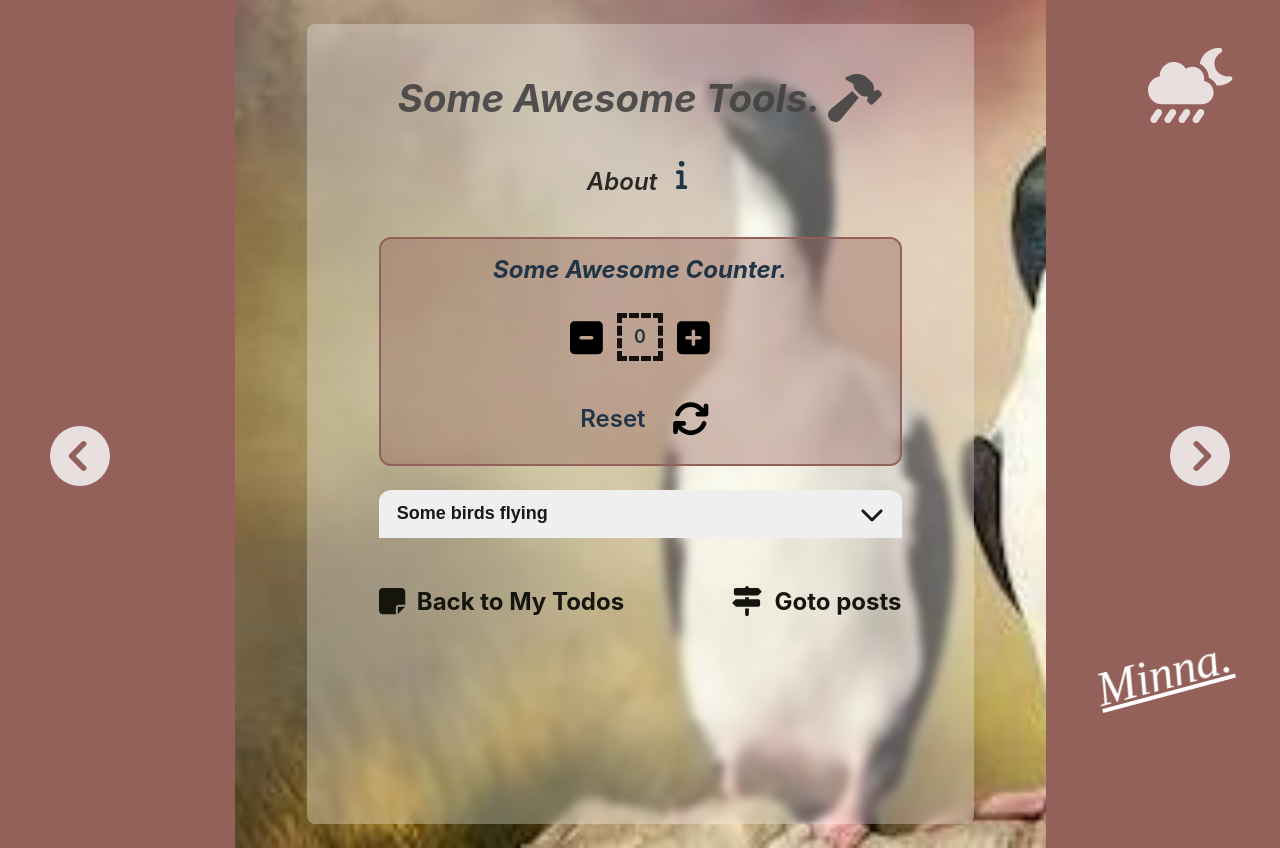
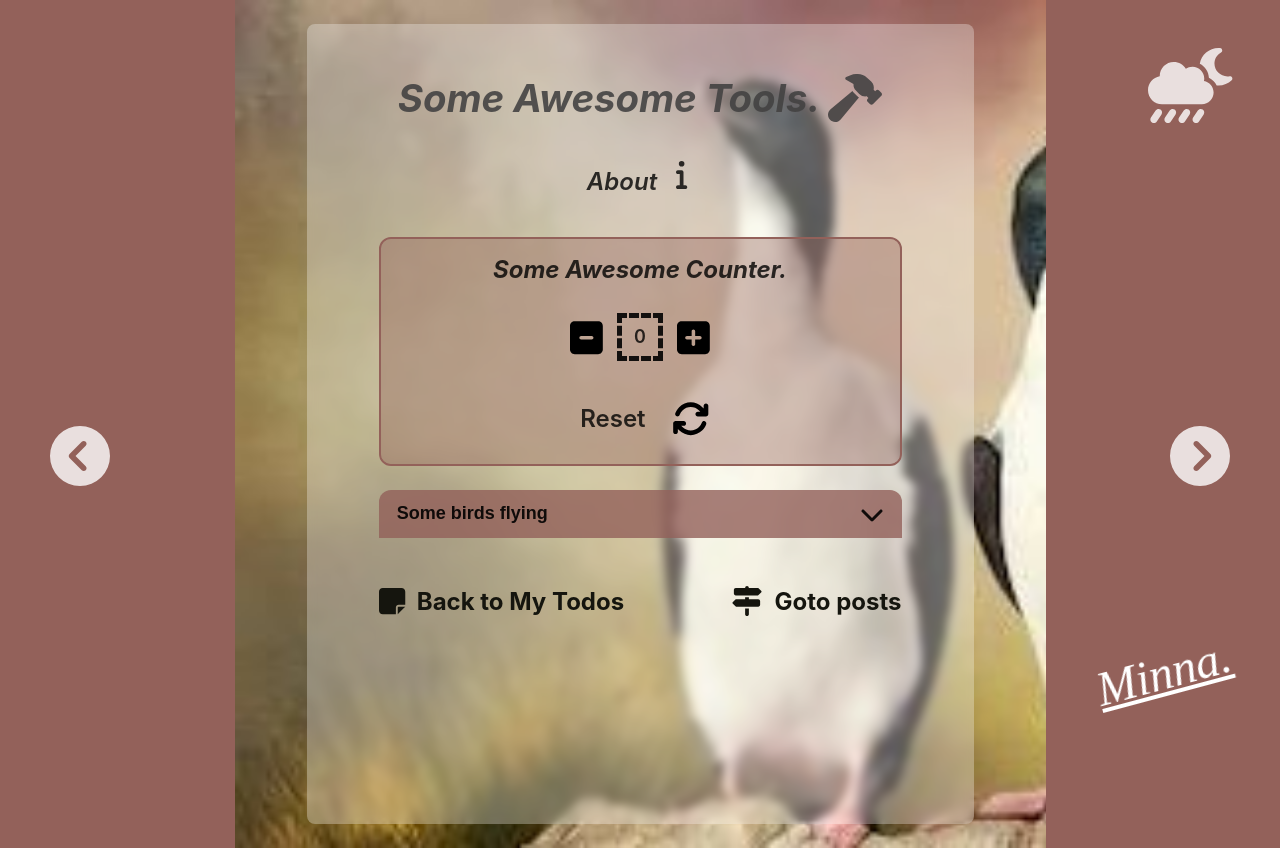
Before and after one commit to minnas/post-app-react, a React (Vite) app: page /tools in a window 1280 px wide. Built offline with nearby package versions, Linux system fonts and the light colour scheme.

Commit message:
updated colors

```diff
--- a/src/components/tools/styles/accordion.scss
+++ b/src/components/tools/styles/accordion.scss
@@ -22,6 +22,7 @@
       font-size: 1.5rem;
       font-weight: 600;
       color: rgba(0, 0, 0, 0.9);
+      background-color: rgba(147, 97, 90, 0.8);
       &:hover {
         background-color: rgba(147, 97, 90, 0.6);
         cursor: pointer;
--- a/src/components/views/styles/layout.scss
+++ b/src/components/views/styles/layout.scss
@@ -20,6 +20,7 @@
   max-width: 80rem;
   padding: 3rem 6rem;
   background-color: $content-inner-bgcolor;
+  color: $color-black-opacity;
   -webkit-backdrop-filter: blur(5px);
   backdrop-filter: blur(5px);
   border-radius: 8px;
```
